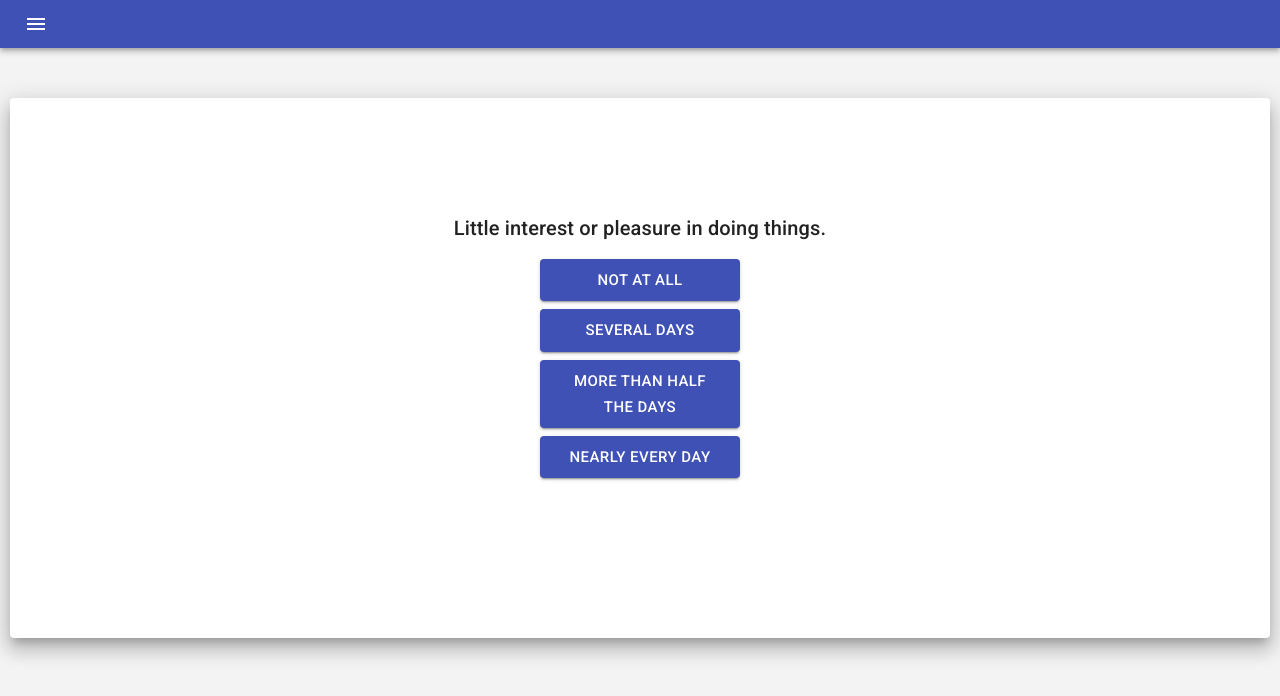
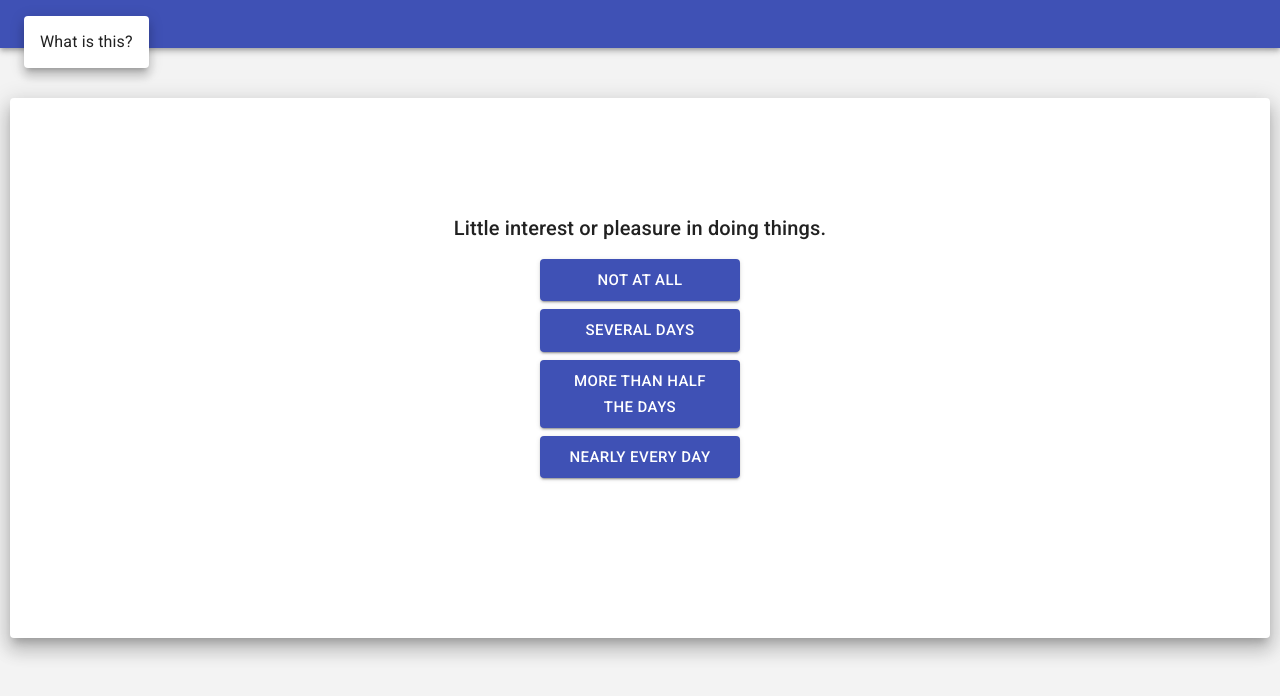
Before and after one commit to meatnordrink/production_react, a React (Create React App) app in the folder phq9/: page / in a window 1280 px wide. Both pictures are taken after a click on the button "menu". Shown: the top 696 px of the page. Built offline with nearby package versions, Linux system fonts and the light colour scheme.

Commit message:
Working. Added menu/popover to menu icon. (As yet, menu has no content behind it.)

```diff
--- a/phq9/src/App.js
+++ b/phq9/src/App.js
@@ -1,5 +1,5 @@
 import React from 'react';
-import { Button, Grid, Typography, AppBar, Toolbar, IconButton, Paper } from '@material-ui/core';
+import { Button, Grid, Typography, AppBar, Toolbar, IconButton, Paper, Menu, MenuItem } from '@material-ui/core';
 // import { ThemeProvider, createMuiTheme } from '@material-ui/core/styles'
 import Chart from "react-apexcharts";
 import MenuIcon from '@material-ui/icons/Menu';
@@ -15,6 +15,7 @@ import './App.css';
 // bold "two weeks"
 // set up catch for suicidal answers, offer resources.
 // Extract, optimize; get rid of unnecessary dependencies, republish as build version.
+// For functions that rely on state binding in the constructor: rewrite as arrow functions so that they don't need explicit binding.
 
 
 // const theme = createMuiTheme{
@@ -206,21 +207,44 @@ function RenderOptions(props) {
     return (buttons);
 }
 
-// shift to pass in questions and options arrays as props on the MakeQuestion calls, below, once there's more than one question setup.
+function RenderAppBar(){
+  // set up a hook for anchorEl
+  const [anchorEl, setAnchorEl] = React.useState(null);
+
+  const openMenu = event => {
+    setAnchorEl(event.currentTarget);
+  };
+
+  const closeMenu = () => {
+    setAnchorEl(null);
+  };
+
+  return (
+    <AppBar position="static">
+    <Toolbar variant="dense">
+      <IconButton edge="start" color="inherit" aria-label="menu">
+        <MenuIcon aria-controls="simple-menu" aria-haspopup="true" onClick={openMenu} />
+        <Menu
+        id="help-menu"
+        anchorEl={anchorEl}
+        keepMounted //keepMounted is a property of Modal
+        open={Boolean(anchorEl)} //exists based on the existence of anchorEl, set by openMenu and closeMenu
+        onClose={closeMenu}
+        >
+          <MenuItem onClick={closeMenu}>What is this?</MenuItem>
+      </Menu>
+      </IconButton>
+    </Toolbar>
+  </AppBar>
+  )
+}
+
 function App() {
   return (
         // <ThemeProvider theme={theme}>
     <>
 
-      <AppBar position="static">
-        <Toolbar variant="dense">
-          <IconButton edge="start" color="inherit" aria-label="menu">
-            <MenuIcon
-              onClick={() => alert("that should do something")}
-            />
-          </IconButton>
-        </Toolbar>
-      </AppBar>
+      <RenderAppBar />
 
       <MakeQuestion
         questions={questionsPHQ9}
```
Also changed, not shown: 1 other file (tests, documents, lock files or other folders).
